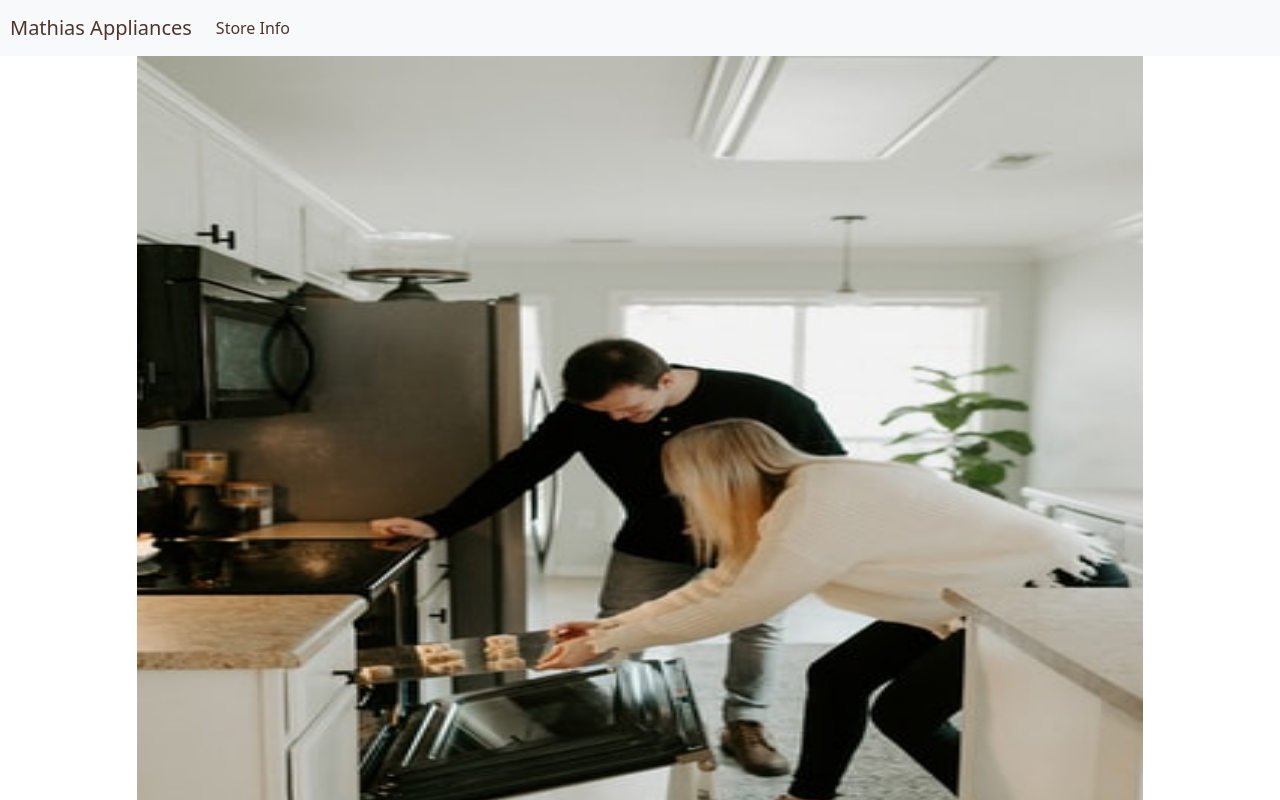
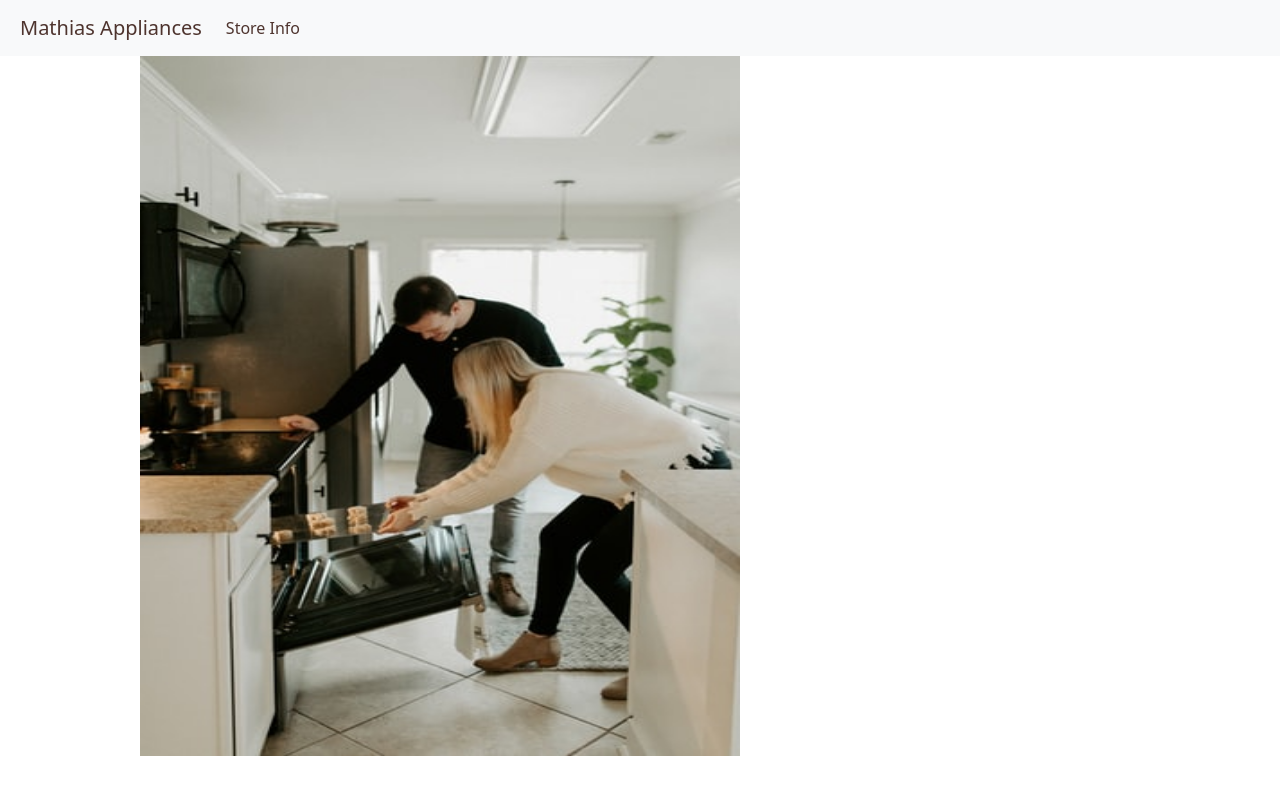
Before and after one commit to kodiakshuksan/New-Appliance, a React (Create React App) app: page / in a window 1280 px wide. Shown: the top 800 px of the page. Built offline with nearby package versions, Linux system fonts and the light colour scheme.

Commit message:
changig pictures around

```diff
--- a/src/components/Content/HomePageContent.js
+++ b/src/components/Content/HomePageContent.js
@@ -8,18 +8,15 @@
 
 
     const img = {
-       height: "100%",
-       width: "100%"
-
+       height: "700px",
+       width: "600px",
 
     }
 
     const imgContainer = {
-        marginRight: "55px",
-        marginLeft: "55px",
-        justifyContent: "center",
-        alignContent: "center",
-        height: "900px"
+        margin: "auto",
+
+        maxWidth: "1000px"
     }
 
 
--- a/src/components/Content/StoreInfoContent.js
+++ b/src/components/Content/StoreInfoContent.js
@@ -8,10 +8,8 @@
 
     const img = {
         height: "100%",
-        width: "900px",
-
-
-        justifyContent: "center"
+        width: "100%",
+        position: "absolute"
       }
 
     const storeInfo = {
@@ -24,7 +22,10 @@
 
     const storeContainer = {
         marginRight: "55px",
-        marginLeft: "55px"
+        marginLeft: "55px",
+        justifyContent: "center",
+        alignContent: "center",
+        height: "900px"
     }
 
 
--- a/src/components/Navigation/HomePageNav.js
+++ b/src/components/Navigation/HomePageNav.js
@@ -8,6 +8,7 @@
   NavItem,
   NavLink
 } from 'reactstrap';
+import { Container } from 'reactstrap';
 
 const HomePageNav = (props) => {
   const [isOpen, setIsOpen] = useState(false);
@@ -15,18 +16,20 @@
   const toggle = () => setIsOpen(!isOpen);
 
   const businessName = {
-    paddingLeft: "10px",
+    paddingLeft: "20px",
     color: "#4e342e"
 }
 
 const businessNameStyle = {
-    color: "#4e342e"
+    color: "#4e342e",
+    fontWeight: "400px"
 }
 
 
 
   return (
     <div>
+
         <Navbar color="light" light expand="md">
           <NavbarBrand style={businessName} href="/">Mathias Appliances</NavbarBrand>
             <NavbarToggler onClick={toggle} />
@@ -38,6 +41,7 @@
               </Nav>
             </Collapse>
         </Navbar>
+
     </div>
   );
 }
--- a/src/components/Pages/HomePage.js
+++ b/src/components/Pages/HomePage.js
@@ -3,11 +3,13 @@
 import HomePageContent from '../Content/HomePageContent';
 
 
+
 const HomePage = () => {
     return (
         <div>
-            <HomePageNav />
-            <HomePageContent />
+
+                <HomePageNav />
+                <HomePageContent />
 
         </div>
     )
```
Also changed, not shown: src/App.css (deleted, +0 -38 lines), 1 other file (tests, documents, lock files or other folders). Lines whose indentation alone changed are shown as unchanged.
